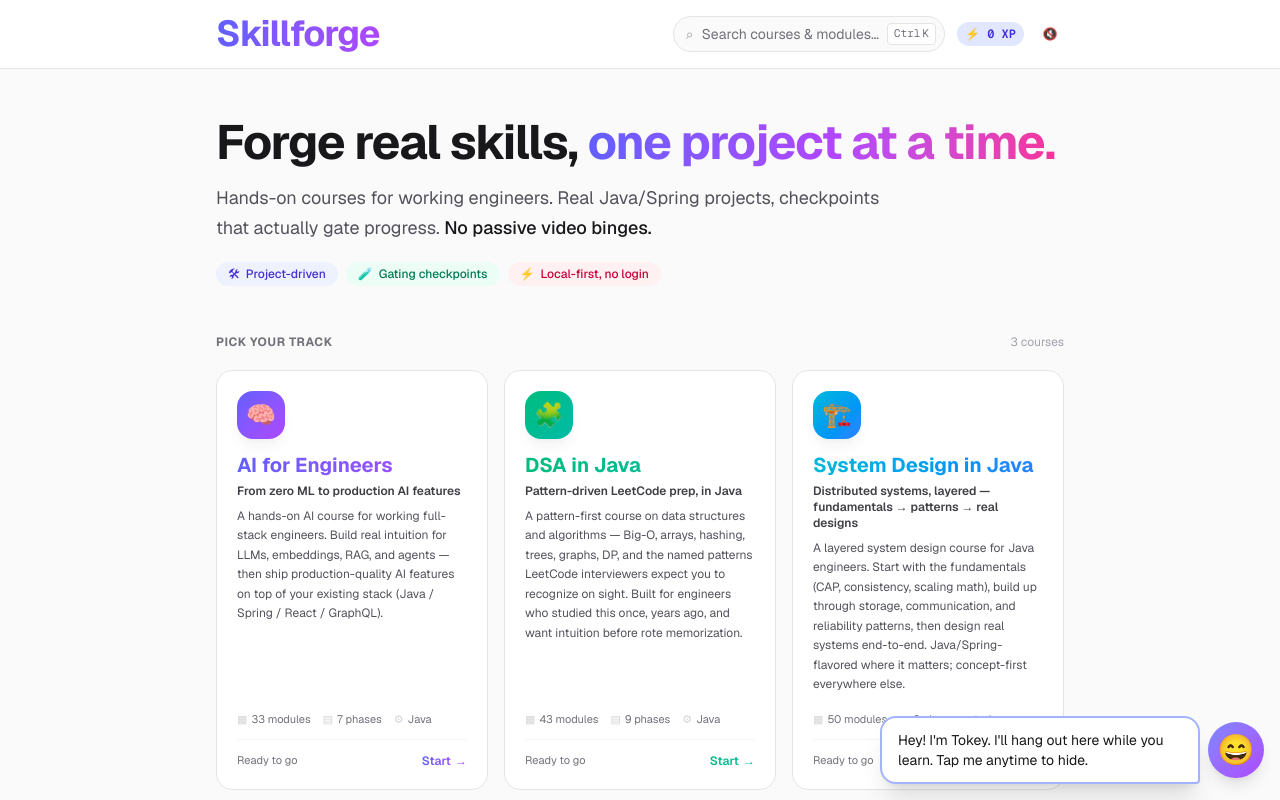
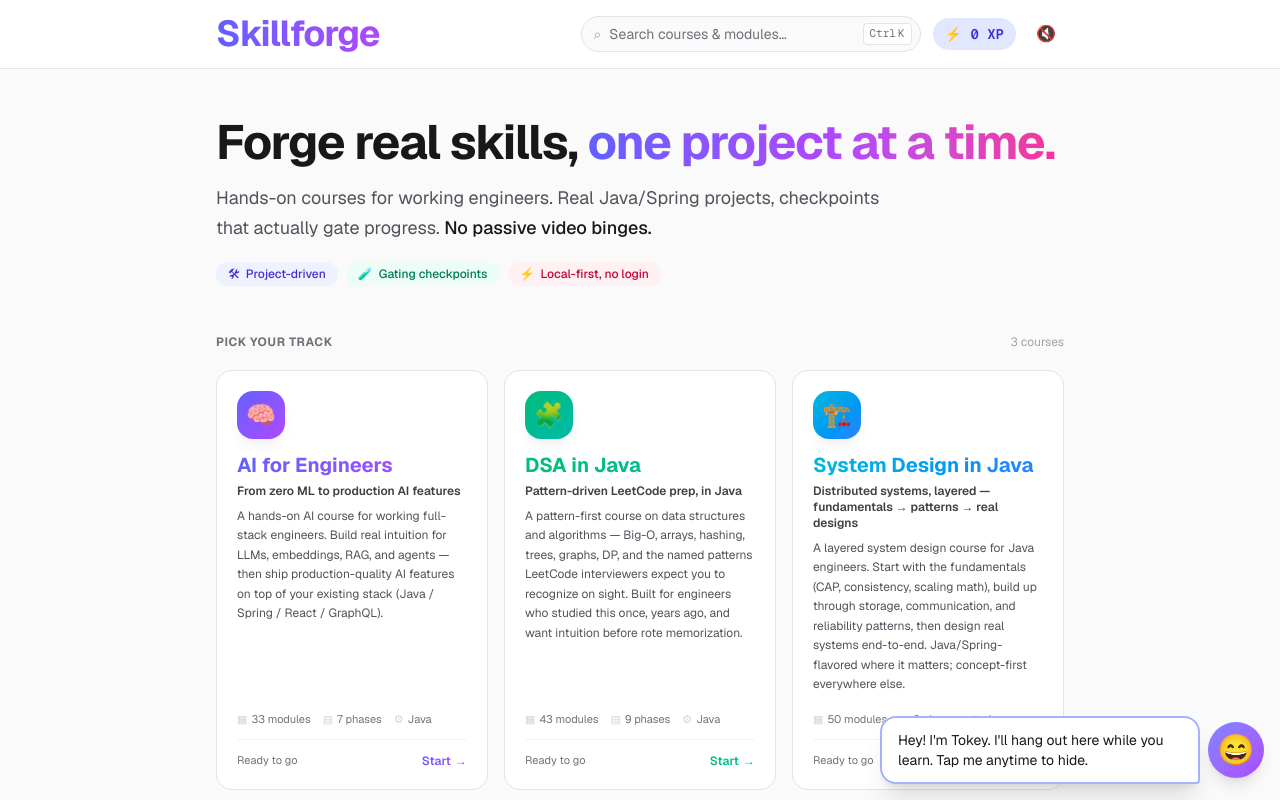
Before and after one commit to aditya-shah73/skillforge, a Next.js app: page / in a window 1280 px wide. Shown: the top 800 px of the page. Built offline with nearby package versions, Linux system fonts and the light colour scheme.

Commit message:
fix header

```diff
--- a/components/HeaderStats.tsx
+++ b/components/HeaderStats.tsx
@@ -29,28 +29,29 @@ export default function HeaderStats() {
   }, [xp, mounted]);
 
   if (!mounted) {
-    return <div className="w-48 h-6" />;
+    return <div className="w-56 h-9" />;
   }
 
   return (
-    <div className="flex items-center gap-3 text-xs">
+    <div className="flex items-center gap-3 text-sm">
       {combo >= 2 && (
-        <div className="px-2 py-1 rounded-full bg-gradient-to-r from-orange-400 to-red-500 text-white font-bold flex items-center gap-1 animate-bounce">
+        <div className="px-3 py-1.5 rounded-full bg-gradient-to-r from-orange-400 to-red-500 text-white font-bold flex items-center gap-1.5 animate-bounce">
           🔥 {combo}x combo
         </div>
       )}
       {streak > 0 && (
-        <div title="Day streak" className="px-2 py-1 rounded-full bg-amber-100 dark:bg-amber-950 text-amber-800 dark:text-amber-200 font-semibold flex items-center gap-1">
+        <div title="Day streak" className="px-3 py-1.5 rounded-full bg-amber-100 dark:bg-amber-950 text-amber-800 dark:text-amber-200 font-semibold flex items-center gap-1.5">
           🔥 {streak}
         </div>
       )}
-      <div title="XP" className="px-2 py-1 rounded-full bg-indigo-100 dark:bg-indigo-950 text-indigo-700 dark:text-indigo-300 font-semibold font-mono">
+      <div title="XP" className="px-3 py-1.5 rounded-full bg-indigo-100 dark:bg-indigo-950 text-indigo-700 dark:text-indigo-300 font-semibold font-mono flex items-center gap-1.5">
         ⚡ {displayXp} XP
       </div>
       <button
         onClick={toggleSound}
         title={soundEnabled ? "Mute" : "Unmute"}
-        className="w-7 h-7 rounded-full hover:bg-slate-200 dark:hover:bg-slate-800 flex items-center justify-center transition"
+        aria-label={soundEnabled ? "Mute sound effects" : "Unmute sound effects"}
+        className="w-9 h-9 rounded-full text-base hover:bg-slate-200 dark:hover:bg-slate-800 flex items-center justify-center transition"
       >
         {soundEnabled ? "🔊" : "🔇"}
       </button>
--- a/components/SearchButton.tsx
+++ b/components/SearchButton.tsx
@@ -37,7 +37,7 @@ export default function SearchButton() {
       onClick={open}
       aria-label="Open search (command palette)"
       title="Search courses & modules"
-      className="print:hidden group inline-flex items-center gap-2 rounded-full border border-slate-200 dark:border-slate-700 bg-slate-50 dark:bg-slate-800/60 pl-3 pr-2 py-1.5 text-sm text-slate-500 dark:text-slate-400 hover:border-indigo-300 dark:hover:border-indigo-700 hover:text-slate-700 dark:hover:text-slate-200 transition sm:min-w-[240px] sm:justify-start"
+      className="print:hidden group inline-flex items-center gap-2 rounded-full border border-slate-200 dark:border-slate-700 bg-slate-50 dark:bg-slate-800/60 pl-3 pr-2 py-1.5 text-sm text-slate-500 dark:text-slate-400 hover:border-indigo-300 dark:hover:border-indigo-700 hover:text-slate-700 dark:hover:text-slate-200 transition sm:min-w-[340px] sm:justify-start"
     >
       <span aria-hidden className="text-slate-400 group-hover:text-indigo-500 transition">⌕</span>
       <span className="hidden sm:inline flex-1 text-left">Search courses & modules…</span>
```
